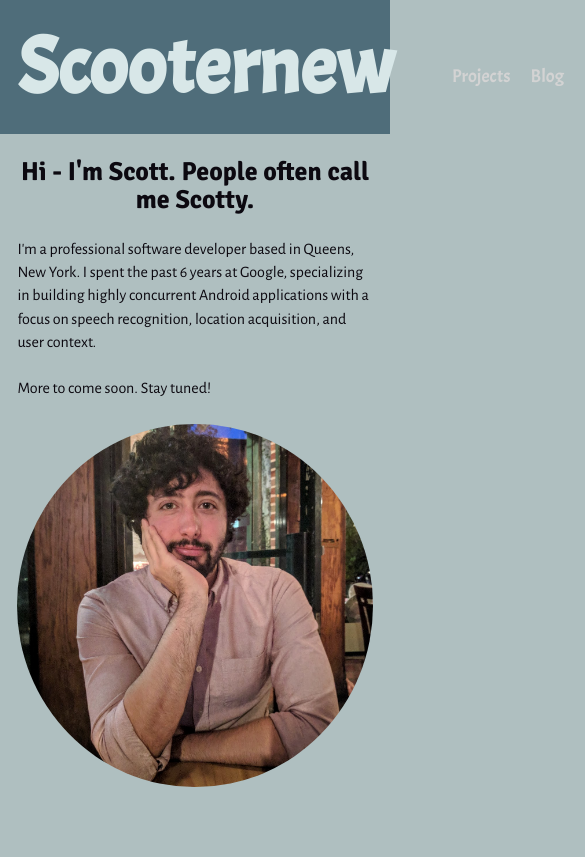
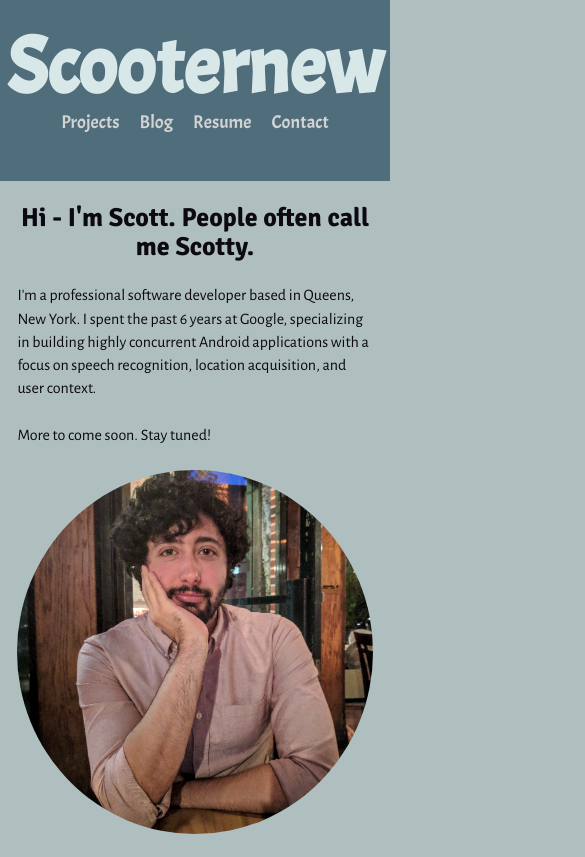
Before and after one commit to scooternew/scooternew, a Gatsby site: page / in a window 390 px wide. Shown: the top 857 px of the page, 585 px wide, since content can reach past the window. Built offline with nearby package versions, Linux system fonts and the light colour scheme; Gatsby itself is replaced by a stand-in of ours; a web font is replaced by a local one.

Commit message:
Update CSS to resize header on mobile

```diff
--- a/src/components/header.js
+++ b/src/components/header.js
@@ -16,14 +16,17 @@ const Header = ({ siteTitle }) => (
         display: `flex`,
         maxWidth: `960px`, // Should match body content
         marginLeft: `auto`,
-        marginRight: `auto`
+        marginRight: `auto`,
+        justifyContent: `space-between`,
+        alignItems: `center`,
+        padding: `0 1.0875rem`,
       }}
     >
       <div
         style={{
           // margin: `0 auto`,
           maxWidth: 960,
-          padding: `1.45rem 1.0875rem`,
+          // padding: `1.45rem 1.0875rem`,
         }}
       >
         <h1 style={{ margin: `0`, textAlign: `center` }}>
--- a/src/components/layout.css
+++ b/src/components/layout.css
@@ -76,12 +76,16 @@ mark {
   background-color: #ff0;
   color: #000;
 }
+#header-container {
+  padding: 1.45rem 0;
+}
 .navbar {
-  margin-left: auto;
   margin-top: auto;
-  padding: 1.45rem 1.0875rem;
   font-family: 'Acme', sans-serif;
   font-size: 1.15em;
+}
+.navitems {
+  margin-left: 0;
 }
 .navitems > a {
   padding-right: 20px;
@@ -649,8 +653,12 @@ pre tt:before,
 pre tt:after {
   content: "";
 }
-@media only screen and (max-width: 480px) {
+@media only screen and (max-width: 800px) {
   html {
     font-size: 100%;
   }
+  header {
+    flex-direction: column;
+    justify-content: space-around;
+  }
 }
```
